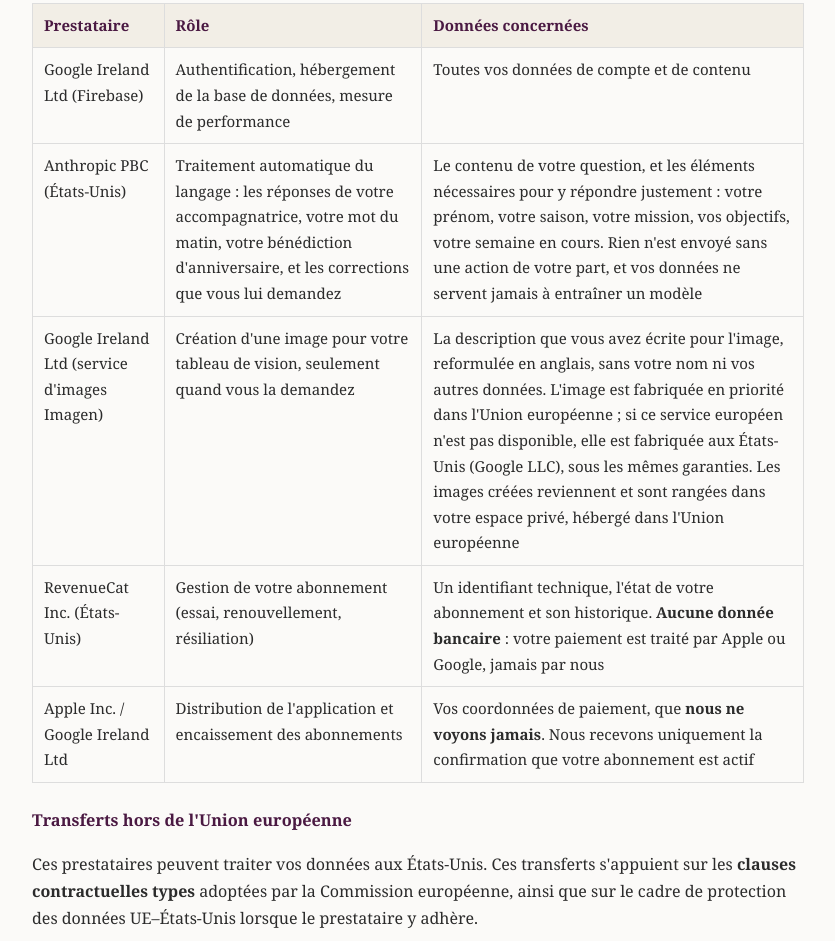
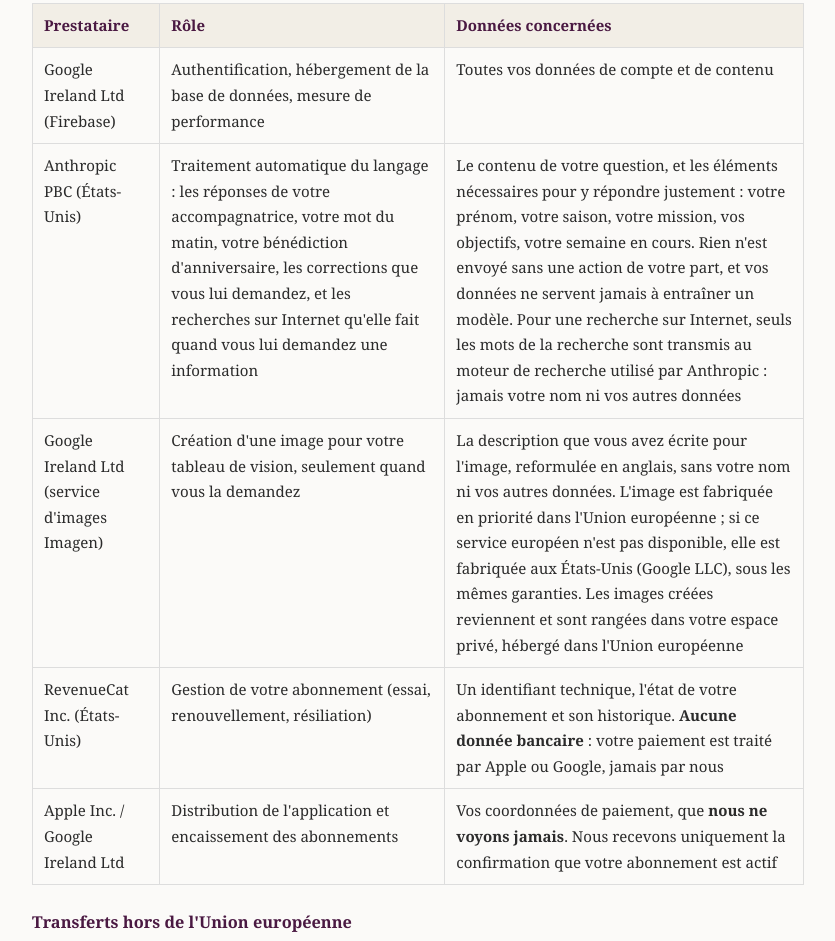
Before and after one commit to revealimpact-afk/agenda-legal, a plain HTML site: page index.html in a window 1280 px wide. Shown: the part 5135-6076 px from the top of the page, without its empty margins (222-1057 px from the left). Drawn offline with Linux system fonts and the light colour scheme.

Commit message:
Politique de confidentialite : recherches sur Internet de l'accompagnatrice (seuls les mots de la recherche, 19/11/2026)
Co-Authored-By: Claude Opus 5.5 <noreply@anthropic.com>

```diff
--- a/index.html
+++ b/index.html
@@ -222,8 +222,8 @@ un nombre restreint de prestataires techniques, agissant sur nos instructions :<
   </tr>
   <tr>
     <td>Anthropic PBC (États-Unis)</td>
-    <td>Traitement automatique du langage : les réponses de votre accompagnatrice, votre mot du matin, votre bénédiction d'anniversaire, et les corrections que vous lui demandez</td>
-    <td>Le contenu de votre question, et les éléments nécessaires pour y répondre justement : votre prénom, votre saison, votre mission, vos objectifs, votre semaine en cours. Rien n'est envoyé sans une action de votre part, et vos données ne servent jamais à entraîner un modèle</td>
+    <td>Traitement automatique du langage : les réponses de votre accompagnatrice, votre mot du matin, votre bénédiction d'anniversaire, les corrections que vous lui demandez, et les recherches sur Internet qu'elle fait quand vous lui demandez une information</td>
+    <td>Le contenu de votre question, et les éléments nécessaires pour y répondre justement : votre prénom, votre saison, votre mission, vos objectifs, votre semaine en cours. Rien n'est envoyé sans une action de votre part, et vos données ne servent jamais à entraîner un modèle. Pour une recherche sur Internet, seuls les mots de la recherche sont transmis au moteur de recherche utilisé par Anthropic : jamais votre nom ni vos autres données</td>
   </tr>
   <tr>
     <td>Google Ireland Ltd (service d'images Imagen)</td>
```
